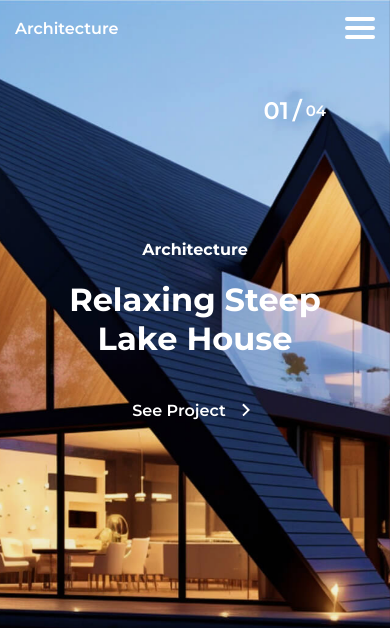
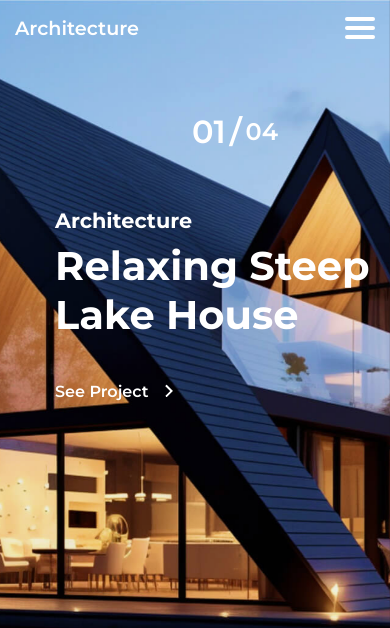
Before and after one commit to NathanBailie/responsive_architecture_landing_page, a website: page src/index.html in a window 390 px wide. Shown: the top 628 px of the page. Drawn offline with nearby package versions, Linux system fonts and the light colour scheme; files that its build step writes are made by us from their sources.

Commit message:
added media

```diff
--- a/src/sass/helpers/variables.scss
+++ b/src/sass/helpers/variables.scss
@@ -11,10 +11,12 @@
 	--color-black: black;
 
 	// font sizes
-	--biggest-font-size: 2rem;
-	--big-font-size: 1.5rem;
-	--middle-font-size: 1rem;
-	--normal-font-size: .938rem;
+	--biggest-font-size: 5rem;
+	--bigger-font-size: 3.5rem;
+	--big-font-size: 2.5rem;
+	--middle-font-size: 1.5rem;
+	--premiddle-font-size: 1.2rem;
+	--normal-font-size: 1rem;
 
 	// font-weight
 	--font-regular: 400;
--- a/src/sass/sections/header/header.scss
+++ b/src/sass/sections/header/header.scss
@@ -16,6 +16,7 @@ header {
 
 		&_logo {
 			color: var(--color-white);
+			font-size: var(--premiddle-font-size);
 			font-weight: var(--font-semi-bold);
 			text-decoration: none;
 		}
@@ -31,6 +32,7 @@ header {
 				text-decoration: none;
 				color: var(--color-white);
 				font-weight: var(--font-semi-bold);
+				font-size: var(--premiddle-font-size);
 
 				&:hover {
 					text-decoration: underline;
@@ -85,3 +87,13 @@ header {
 		}
 	}
 }
+
+@media(max-width: 500px) {
+	header {
+		.navbar {
+			&_menu {
+				padding: 0.5rem;
+			}
+		}
+	}
+}
--- a/src/sass/sections/home/home.scss
+++ b/src/sass/sections/home/home.scss
@@ -7,7 +7,7 @@
 
 	&_article {
 		position: relative;
-		padding-top: 14rem;
+		padding-top: 13rem;
 		width: 100%;
 		height: 100vh;
 	}
@@ -29,7 +29,8 @@
 	}
 
 	&_data {
-		text-align: center;
+		padding-left: 75px;
+		text-align: left;
 	}
 
 	&_shadow {
@@ -38,23 +39,24 @@
 	}
 
 	&_subtitle {
-		font-size: var(--middle-font-size);
-		margin-bottom: .5rem;
+		font-size: var(--big-font-size);
+		margin: 0 0 .5rem 0;
 	}
 
 	&_title {
 		font-size: var(--biggest-font-size);
-		margin-bottom: 2.5rem;
+		margin: 0 0 2.5rem 0;
 		font-weight: var(--font-bold);
 	}
 
 	&_button {
 		color: var(--color-white);
 		display: flex;
-		justify-content: center;
+		justify-content: left;
 		align-items: center;
 		gap: 0.5rem;
 		font-weight: var(--font-semi-bold);
+		font-size: var(--middle-font-size);
 		text-decoration: none;
 
 		img {
@@ -97,3 +99,39 @@
 		}
 	}
 }
+
+@media(max-width: 1200px) {
+	.home {
+		&_subtitle {
+			font-size: 1.7rem;
+		}
+
+		&_title {
+			font-size: 3.3rem;
+		}
+
+		&_button {
+			font-size: 1.2rem;
+		}
+	}
+}
+
+@media(max-width: 800px) {
+	.home {
+		&_data {
+			padding-left: 55px;
+		}
+
+		&_subtitle {
+			font-size: 1.3rem;
+		}
+
+		&_title {
+			font-size: 2.5rem;
+		}
+
+		&_button {
+			font-size: 1rem;
+		}
+	}
+}
--- a/src/sass/sections/home/swiper.scss
+++ b/src/sass/sections/home/swiper.scss
@@ -4,17 +4,17 @@
 	&-pagination {
 		width: initial;
 		height: max-content;
-		top: 6rem;
+		top: 9rem;
 		left: initial;
-		right: 4rem;
-		font-size: var(--big-font-size);
+		right: 10rem;
+		font-size: var(--bigger-font-size);
 		font-weight: var(--font-semi-bold);
 		display: flex;
 		column-gap: 0.25rem;
 		align-items: center;
 
 		&-total {
-			font-size: var(--normal-font-size);
+			font-size: var(--middle-font-size);
 		}
 	}
 
@@ -54,3 +54,22 @@
 		}
 	}
 }
+
+@media(max-width: 1200px) {
+	.swiper {
+		&-pagination {
+			font-size: 2.5rem;
+		}
+	}
+}
+
+@media(max-width: 800px) {
+	.swiper {
+		&-pagination {
+			font-size: 2rem;
+			top: 7rem;
+			left: initial;
+			right: 7rem;
+		}
+	}
+}
```
